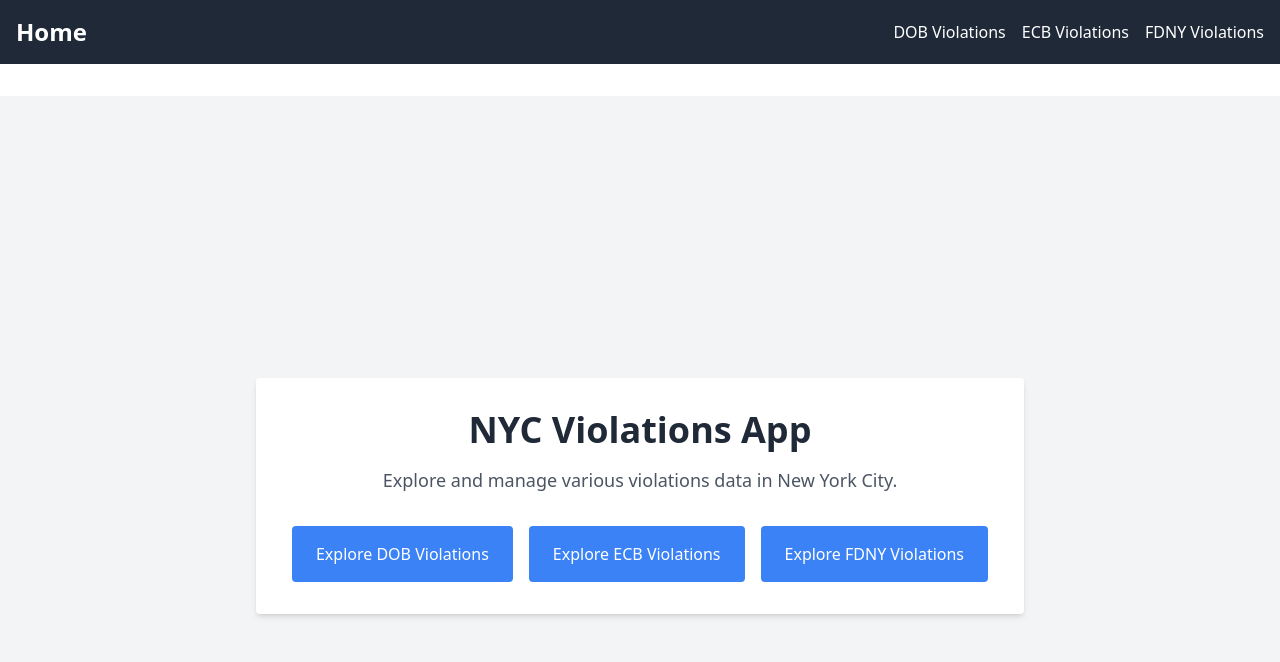
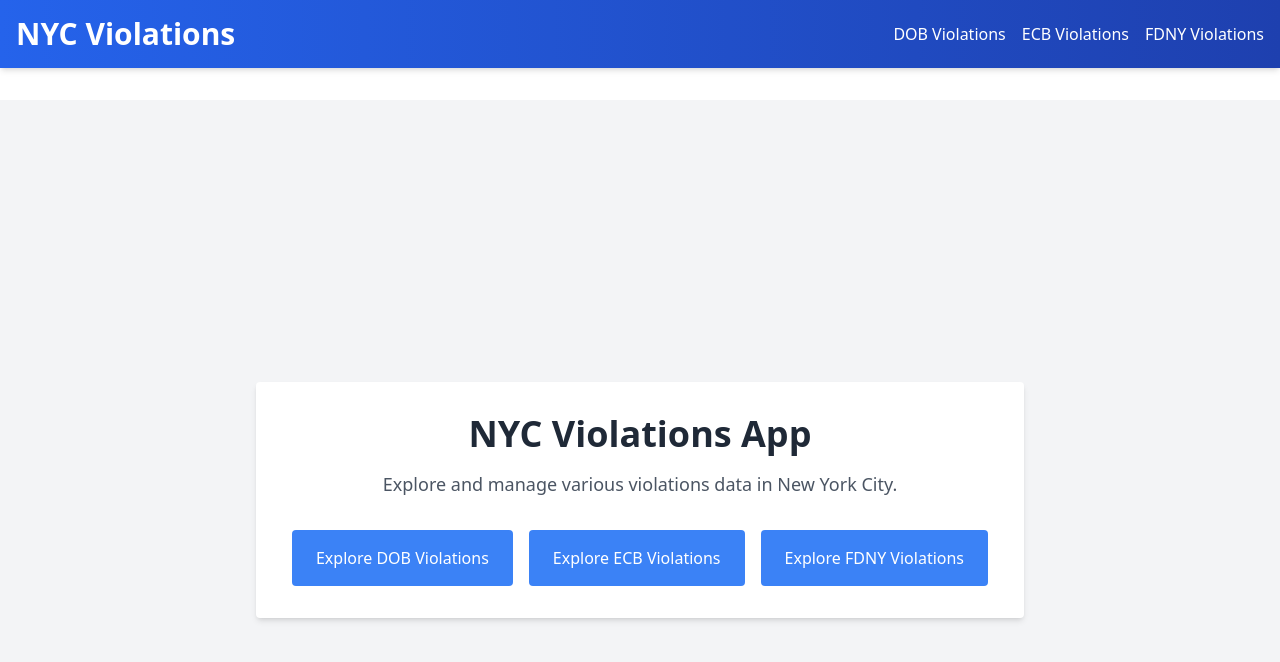
Before and after one commit to androrezkalla/DOB-Violations, a React (Vite) app: page / in a window 1280 px wide. Shown: the top 662 px of the page. Built offline with nearby package versions, Linux system fonts and the light colour scheme.

Commit message:
refractored navbar

```diff
--- a/src/App.jsx
+++ b/src/App.jsx
@@ -1,33 +1,12 @@
+// App.jsx
 import React from 'react';
-import { BrowserRouter as Router, Route, Link, Routes } from 'react-router-dom';
+import { BrowserRouter as Router, Route, Routes } from 'react-router-dom';
 import DobViolations from './DobViolations';
 import EcbViolations from './EcbViolations';
 import FDNYViolations from './FDNYViolations';
 import HomePage from './HomePage';
+import Navbar from './Navbar';
 import './App.css';
-
-const Navbar = () => {
-  return (
-    <nav className="bg-gray-800 p-4 text-white">
-      <div className="container mx-auto flex justify-between items-center">
-        <Link to="/" className="text-2xl font-bold">
-          Home
-        </Link>
-        <div className="space-x-4">
-          <Link to="/dob" className="hover:text-gray-300">
-            DOB Violations
-          </Link>
-          <Link to="/ecb" className="hover:text-gray-300">
-            ECB Violations
-          </Link>
-          <Link to="/fdny" className='hover:text-gray-300'>
-            FDNY Violations
-          </Link>
-        </div>
-      </div>
-    </nav>
-  );
-};
 
 const App = () => {
   return (
--- /dev/null
+++ b/src/Navbar.jsx
@@ -0,0 +1,28 @@
+// Navbar.jsx
+import React from 'react';
+import { Link } from 'react-router-dom';
+
+const Navbar = () => {
+  return (
+    <nav className="bg-gradient-to-r from-blue-600 to-blue-800 p-4 text-white shadow-md">
+      <div className="container mx-auto flex justify-between items-center">
+        <Link to="/" className="text-3xl font-bold">
+          NYC Violations
+        </Link>
+        <div className="space-x-4">
+          <Link to="/dob" className="nav-link">
+            DOB Violations
+          </Link>
+          <Link to="/ecb" className="nav-link">
+            ECB Violations
+          </Link>
+          <Link to="/fdny" className="nav-link">
+            FDNY Violations
+          </Link>
+        </div>
+      </div>
+    </nav>
+  );
+};
+
+export default Navbar;
```
